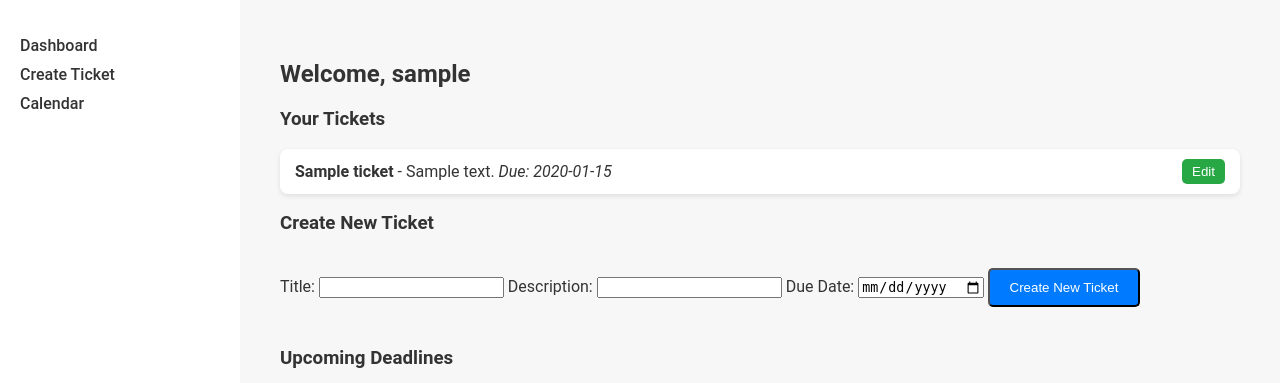
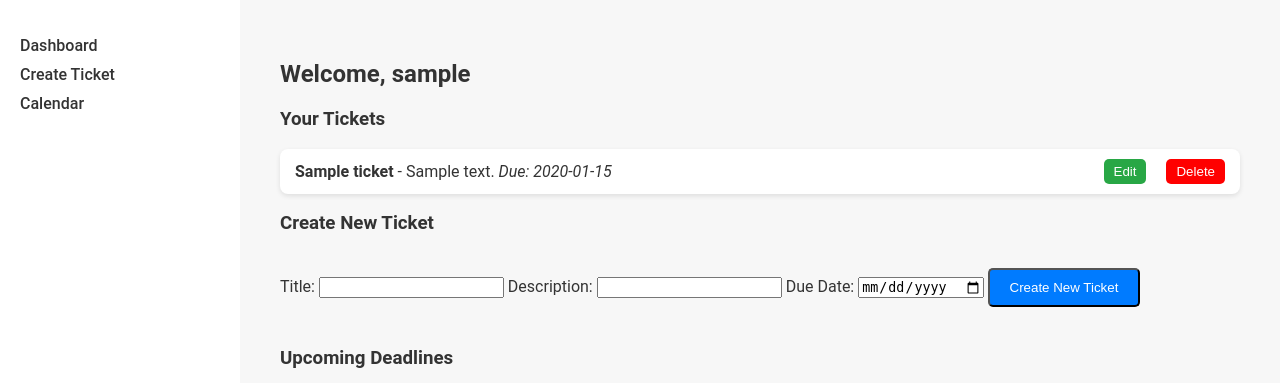
Before and after one commit to OleguerGregoriV/WebApp, a Flask app: page /main in a window 1280 px wide. Shown: the part 48-431 px from the top of the page. Run offline with Flask 3, Linux system fonts and the light colour scheme; the visitor is signed in with stand-in values (Sample User, id 1); tables that the repository leaves empty hold one stand-in row (values such as "Sample post"); parts of the project's set-up code (start-up, migrations or seed data) failed here and were passed over.

Commit message:
[ADD] delete tickets functionality

```diff
--- a/app.py
+++ b/app.py
@@ -203,6 +203,20 @@ def edit_ticket(ticket_id):
     return render_template('edit_ticket.html', ticket=ticket)
 
 
+@app.route('/delete_ticket/<int:ticket_id>', methods=['POST'])
+@login_required
+def delete_ticket(ticket_id):
+    db = get_db()
+    try:
+        cursor = db.cursor()
+        cursor.execute('DELETE FROM tickets WHERE id = ?', (ticket_id,))
+        db.commit()
+        return redirect(url_for('main'))  # Redirect back to the main page
+    except Exception as e:
+        return error_message(e)
+
+
+
 if __name__ == '__main__':
     init_db()
     session.clear()
--- a/static/styles.css
+++ b/static/styles.css
@@ -117,6 +117,16 @@ h2, h3 {
     background-color: #218838;
 }
 
+.btn-danger {
+    color: white;
+    padding: 5px 10px;
+    background-color: red;
+    color: white;
+    border: none;
+    border-radius: 5px;
+    cursor: pointer;
+}
+
 
 /* Button */
 .btn {
--- a/templates/main.html
+++ b/templates/main.html
@@ -17,6 +17,11 @@
                     <div class="ticket-actions">
                         <form action="{{ url_for('edit_ticket', ticket_id=ticket.id) }}" method="GET">
                             <button type="submit" class="btn-edit">Edit</button>
+                        </form>
+                    </div>
+                    <div class="ticket-actions">
+                        <form action="{{ url_for('delete_ticket', ticket_id=ticket.id) }}" method="POST">
+                            <button type="submit" class="btn-danger">Delete</button>
                         </form>
                     </div>
                 </li>
```
